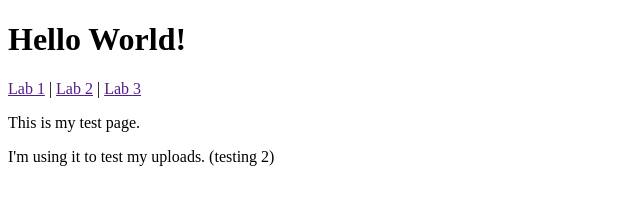
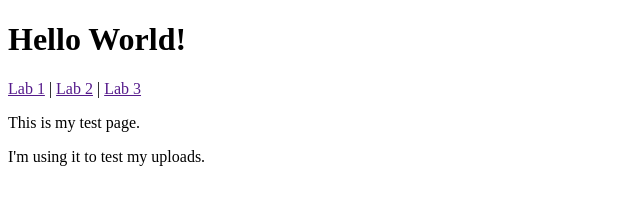
Before and after one commit to Nidrub/javascript, a plain HTML site: page index.html in a window 1280 px wide. Shown: the full height of the page, 0-640 px from the left. Drawn offline with Linux system fonts and the light colour scheme.

```diff
--- a/index.html
+++ b/index.html
@@ -11,7 +11,7 @@
   <a href="">Lab 3</a>
 </nav>
 <p>This is my test page.</p>
-<p>I'm using it to test my uploads. (testing 2)</p>
+<p>I'm using it to test my uploads.</p>
 
 </body>
 </html>
```
